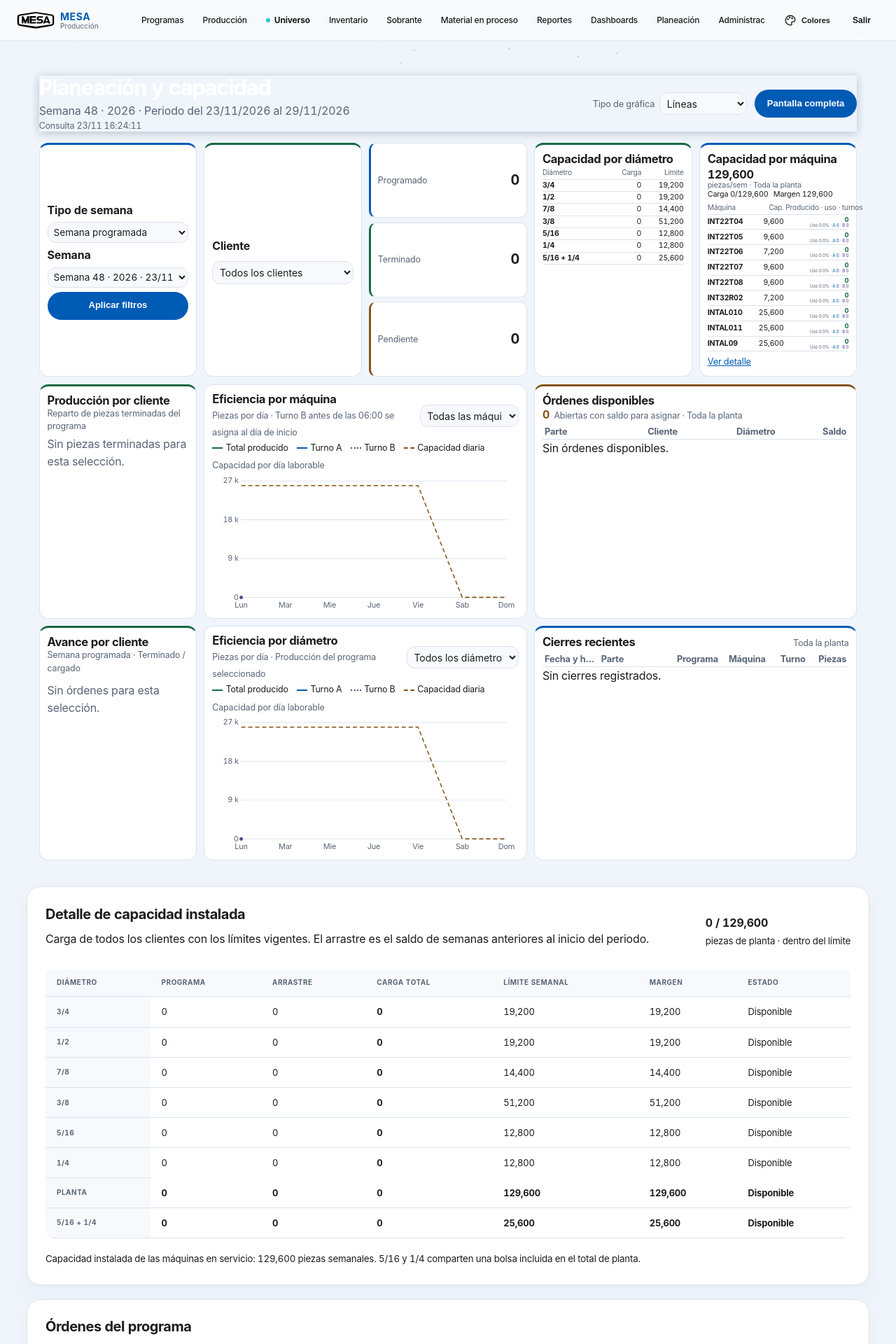
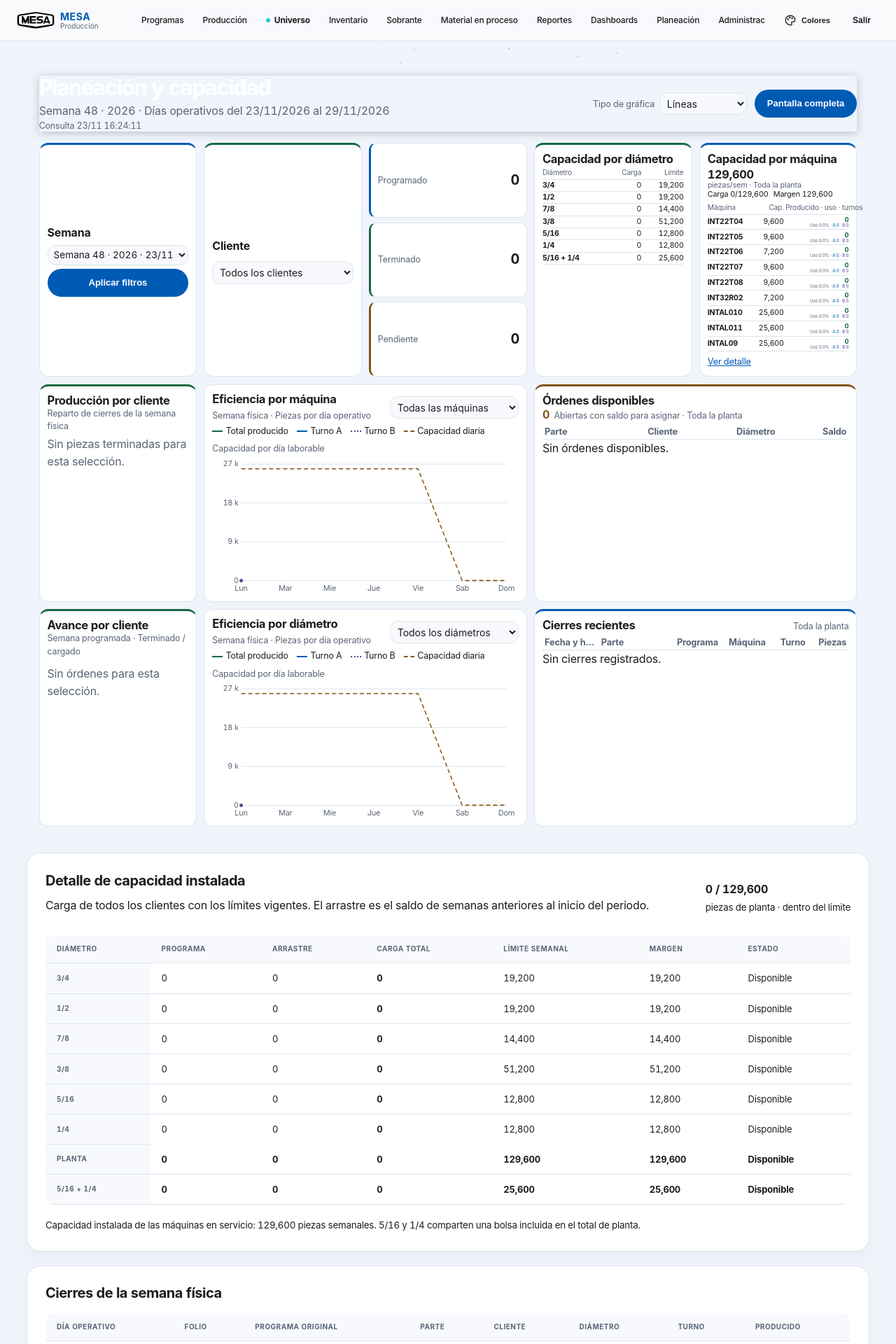
Before and after one commit to Mike50505/Proyecto-Heliang, a Django app: page /planeacion/ in a window 1280 px wide. Shown: the top 1920 px of the page at 70% size. Run offline with Django 5.2, Linux system fonts and the light colour scheme; the visitor is signed in with stand-in values (Sample User, id 1); data comes from the database, SQL or seed files in the repository; data that the repository does not hold is empty.

Commit message:
Unificar el selector de semana del tablero de planeación

```diff
--- a/static/js/capacity-screen.js
+++ b/static/js/capacity-screen.js
@@ -226,14 +226,14 @@
       if (pendingRequest !== request) return;
       const selectors = [
         '[data-cap-period]', '[data-cap-freshness]', '[data-cap-kpis]', '[data-cap-capacity]',
-        '[data-cap-list="machine-capacity"]', '[data-cap-list="diameter-capacity"]', '[data-cap-limit-label]',
+        '[data-cap-list="machine-capacity"]', '[data-cap-list="diameter-capacity"]',
         '[data-cap-list="recent-closes"]',
-        '[data-cap-customer-pie]', '[data-cap-diameter-title]',
+        '[data-cap-customer-pie]',
         '[data-cap-list="clients"]', '[data-cap-order-table]', '[data-cap-orders-total]',
         '[data-cap-series="machine"]', '[data-cap-series="diameter"]', '[data-cap-details]',
       ];
       if (filterChanged || document.activeElement?.form !== form) {
-        selectors.push('#cap-week-mode', '#cap-week', '#cap-client',
+        selectors.push('#cap-week', '#cap-client',
                        '[data-cap-chart-filter][name=chart_machine]', '[data-cap-chart-filter][name=chart_diameter]');
       }
       const fragments = selectors.map(selector => [document.querySelector(selector), updated.querySelector(selector)]);
--- a/templates/operations/capacity.html
+++ b/templates/operations/capacity.html
@@ -5,31 +5,30 @@
 <div class="capacity-board">
 {% include 'operations/capacity_screen.html' %}
 <div data-cap-details>
-<section class="panel" id="capacidad"><div class="cap-heading"><div><h2>Detalle de capacidad instalada</h2><p>{% if physical_week %}Piezas cerradas de lunes a domingo para todos los clientes, con los límites vigentes.{% else %}Carga de todos los clientes con los límites vigentes. El arrastre es el saldo de semanas anteriores al inicio del periodo.{% endif %}</p></div>
+<section class="panel" id="capacidad"><div class="cap-heading"><div><h2>Detalle de capacidad instalada</h2><p>Carga de todos los clientes con los límites vigentes. El arrastre es el saldo de semanas anteriores al inicio del periodo.</p></div>
 <div class="cap-summary {% if plant.over %}cap-warning{% endif %}"><b>{{ plant.load|floatformat:"-3g" }} / {{ plant.limit|floatformat:"-3g" }}</b><small>piezas de planta · {% if plant.over %}límite excedido{% else %}dentro del límite{% endif %}</small></div></div>
 {% if not calendar_week %}<p role="note">Este programa no identifica una semana calendario. Se muestra sólo su carga, sin arrastre.</p>{% endif %}
-<div class="table-wrap"><table><thead><tr><th>Diámetro</th>{% if not physical_week %}<th>Programa</th><th>Arrastre</th>{% endif %}<th>{% if physical_week %}Producido{% else %}Carga total{% endif %}</th><th>Límite semanal</th><th>Margen</th><th>Estado</th></tr></thead><tbody>
+<div class="table-wrap"><table><thead><tr><th>Diámetro</th><th>Programa</th><th>Arrastre</th><th>Carga total</th><th>Límite semanal</th><th>Margen</th><th>Estado</th></tr></thead><tbody>
 {% for r in capacities %}{% include 'operations/capacity_row.html' %}{% endfor %}</tbody>
 <tfoot>{% include 'operations/capacity_row.html' with r=plant %}{% if pool.limit != None and pool.limit > 0 %}{% include 'operations/capacity_row.html' with r=pool %}{% endif %}</tfoot></table></div>
 <small>Capacidad instalada de las máquinas en servicio: {{ installed|floatformat:"-3g" }} piezas semanales. 5/16 y 1/4 comparten una bolsa incluida en el total de planta.</small></section>
-{% if physical_week %}
-<section class="panel"><h2>Cierres de la semana física</h2><div class="table-wrap"><table><thead><tr><th>Fecha de cierre</th><th>Folio</th><th>Programa original</th><th>Parte</th><th>Cliente</th><th>Diámetro</th><th>Turno</th><th>Producido</th></tr></thead><tbody>
-{% for day,folio,program,part,customer,size,shift_label,qty in details %}
+{% if calendar_week %}
+<section class="panel" id="cierres-semana"><h2>Cierres de la semana física</h2><div class="table-wrap"><table><thead><tr><th>Día operativo</th><th>Folio</th><th>Programa original</th><th>Parte</th><th>Cliente</th><th>Diámetro</th><th>Turno</th><th>Producido</th></tr></thead><tbody>
+{% for day,folio,program,part,customer,size,shift_label,qty in closed_details %}
 <tr><td>{{ day|date:"d/m/Y" }}</td><td>{{ folio }}</td><td>{{ program|default:"—" }}</td><td>{{ part }}</td><td>{{ customer }}</td><td>{{ size }}</td><td>{{ shift_label|default:"—" }}</td><td>{{ qty|floatformat:"-3g" }}</td></tr>
 {% empty %}<tr><td colspan="8">Sin cierres en esta semana para la selección.</td></tr>{% endfor %}
 </tbody></table></div>
-{% else %}
+{% if closed_details.has_other_pages %}<nav class="cap-pages" aria-label="Páginas de cierres">{% if closed_details.has_previous %}<a href="?{{ params }}&amp;close_page={{ closed_details.previous_page_number }}#cierres-semana">Anterior</a>{% endif %} Página {{ closed_details.number }} de {{ closed_details.paginator.num_pages }} {% if closed_details.has_next %}<a href="?{{ params }}&amp;close_page={{ closed_details.next_page_number }}#cierres-semana">Siguiente</a>{% endif %}</nav>{% endif %}</section>
+{% endif %}
 <section class="panel"><h2>Órdenes del programa</h2><div class="table-wrap"><table><thead><tr><th>Folio</th><th>Parte</th><th>Cliente</th><th>Diámetro</th><th>Programado</th><th>Terminado</th><th>Pendiente</th></tr></thead><tbody>
 {% for folio,part,customer,size,qty,done,pending in details %}<tr><td>{{ folio }}</td><td>{{ part }}</td><td>{{ customer }}</td><td>{{ size }}</td><td>{{ qty|floatformat:"-3g" }}</td><td>{{ done|floatformat:"-3g" }}</td><td>{{ pending|floatformat:"-3g" }}</td></tr>{% empty %}<tr><td colspan="7">Sin órdenes para esta selección.</td></tr>{% endfor %}</tbody></table></div>
-{% endif %}
 {% if details.has_other_pages %}<nav class="cap-pages" aria-label="Páginas de órdenes">{% if details.has_previous %}<a href="?{{ params }}&amp;page={{ details.previous_page_number }}">Anterior</a>{% endif %} Página {{ details.number }} de {{ details.paginator.num_pages }} {% if details.has_next %}<a href="?{{ params }}&amp;page={{ details.next_page_number }}">Siguiente</a>{% endif %}</nav>{% endif %}</section>
 {% if calendar_week %}<section class="panel" id="equipos"><h2>Utilización por máquina</h2><p>Producción de todos los clientes según la fecha del cierre y las horas configuradas.</p>
 <form method="get" action="#equipos" class="cap-filters"><input type="hidden" name="week" value="{{ week }}"><input type="hidden" name="client" value="{{ client }}">
-<input type="hidden" name="week_mode" value="{% if physical_week %}physical{% else %}programmed{% endif %}">
 <input type="hidden" name="chart_machine" value="{{ chart_machine }}"><input type="hidden" name="chart_diameter" value="{{ chart_diameter }}">
 <label>Periodo<select name="day"><option value="">Semana completa</option>{% for d in dates %}<option value="{{ d|date:'Y-m-d' }}" {% if d|date:'Y-m-d' == day %}selected{% endif %}>{{ d|date:"l d/m" }}</option>{% endfor %}</select></label>
 <label>Turno<select name="shift"><option value="">Todos los turnos</option>{% for s in shifts %}<option {% if s == shift %}selected{% endif %}>{{ s }}</option>{% endfor %}</select></label><button>Ver utilización</button></form>
 <div class="table-wrap"><table><thead><tr><th>Máquina</th><th>Capacidad del periodo</th><th>Piezas producidas</th><th>Utilización</th></tr></thead><tbody>
 {% for code,target,qty,percent in machines %}<tr><th>{{ code }}</th><td>{% if target == None %}Sin configurar{% elif target == 0 %}Fuera de servicio{% else %}{{ target|floatformat:"-3g" }}{% endif %}</td><td>{{ qty|floatformat:"-3g" }}</td><td>{% if percent == None %}—{% else %}{{ percent|floatformat:1 }} %{% endif %}</td></tr>{% endfor %}</tbody></table></div></section>{% endif %}
 </div></div>
-<script defer src="{% static 'js/capacity-screen.js' %}?v=diameter-capacity-reference"></script>{% endblock %}
+<script defer src="{% static 'js/capacity-screen.js' %}?v=single-week-filter"></script>{% endblock %}
--- a/templates/operations/capacity_row.html
+++ b/templates/operations/capacity_row.html
@@ -1 +1 @@
-<tr {% if r.over %}class="cap-warning"{% endif %}><th scope="row">{{ r.name }}</th>{% if not physical_week %}<td>{{ r.planned|floatformat:"-3g" }}</td><td>{{ r.carry|floatformat:"-3g" }}</td>{% endif %}<td><b>{{ r.load|floatformat:"-3g" }}</b></td><td>{% if r.limit != None %}{{ r.limit|floatformat:"-3g" }}{% else %}—{% endif %}</td><td>{% if r.margin != None %}{{ r.margin|floatformat:"-3g" }}{% else %}—{% endif %}</td><td>{% if r.limit == None %}Sin límite definido{% elif r.over %}Excedido{% elif r.margin == 0 %}Al límite{% else %}Disponible{% endif %}</td></tr>
+<tr {% if r.over %}class="cap-warning"{% endif %}><th scope="row">{{ r.name }}</th><td>{{ r.planned|floatformat:"-3g" }}</td><td>{{ r.carry|floatformat:"-3g" }}</td><td><b>{{ r.load|floatformat:"-3g" }}</b></td><td>{% if r.limit != None %}{{ r.limit|floatformat:"-3g" }}{% else %}—{% endif %}</td><td>{% if r.margin != None %}{{ r.margin|floatformat:"-3g" }}{% else %}—{% endif %}</td><td>{% if r.limit == None %}Sin límite definido{% elif r.over %}Excedido{% elif r.margin == 0 %}Al límite{% else %}Disponible{% endif %}</td></tr>
--- a/templates/operations/capacity_screen.html
+++ b/templates/operations/capacity_screen.html
@@ -2,7 +2,7 @@
   <header class="cap-screen-head">
     <div><h1>Planeación y capacidad</h1>
       <div class="cap-screen-meta">
-        <p data-cap-period>{{ label }} · {% if physical_week %}Días operativos{% else %}Periodo{% endif %} del {{ week_monday|date:"d/m/Y" }} al {{ week_sunday|date:"d/m/Y" }}</p>
+        <p data-cap-period>{{ label }}{% if calendar_week %} · Días operativos del {{ week_monday|date:"d/m/Y" }} al {{ week_sunday|date:"d/m/Y" }}{% endif %}</p>
         <p class="cap-screen-freshness"><span data-cap-freshness>Consulta <time datetime="{{ snapshot_at|date:'c' }}">{{ snapshot_at|date:'d/m H:i:s' }}</time></span><span class="cap-refresh-cadence"> · Cada 45 s</span></p>
       </div>
     </div>
@@ -20,11 +20,6 @@
   <form id="capacity-filters" method="get" data-cap-filter></form>
   <div class="cap-screen-grid" data-cap-grid>
     <section class="cap-screen-card cap-week-filter">
-      <label for="cap-week-mode">Tipo de semana</label>
-      <select id="cap-week-mode" name="week_mode" form="capacity-filters" data-cap-chart-filter data-glide-skip>
-        <option value="programmed" {% if not physical_week %}selected{% endif %}>Semana programada</option>
-        <option value="physical" {% if physical_week %}selected{% endif %}>Semana física</option>
-      </select>
       <label for="cap-week">Semana</label>
       <select id="cap-week" name="week" form="capacity-filters" data-glide-skip>
         {% for key,name in weeks %}<option value="{{ key }}" {% if key == week %}selected{% endif %}>{{ name }}</option>{% endfor %}
@@ -38,17 +33,17 @@
         {% for id,name in clients %}<option value="{{ id }}" {% if id == client %}selected{% endif %}>{{ name }}</option>{% endfor %}
       </select>
     </section>
-    <section class="cap-kpis" aria-label="Resumen del programa" data-cap-kpis>
-      <article><span>{% if physical_week %}Programa asignado{% else %}Programado{% endif %}</span><strong>{{ total.planned|floatformat:"-3g" }}</strong></article>
-      <article><span>{% if physical_week %}Producido por cierre{% else %}Terminado{% endif %}</span><strong>{{ total.done|floatformat:"-3g" }}</strong></article>
-      <article><span>{% if physical_week %}Pendiente del programa{% else %}Pendiente{% endif %}</span><strong>{{ total.pending|floatformat:"-3g" }}</strong></article>
+    <section class="cap-kpis" aria-label="Resumen de la semana programada" data-cap-kpis>
+      <article><span>Programado</span><strong>{{ total.planned|floatformat:"-3g" }}</strong></article>
+      <article><span>Terminado</span><strong>{{ total.done|floatformat:"-3g" }}</strong></article>
+      <article><span>Pendiente</span><strong>{{ total.pending|floatformat:"-3g" }}</strong></article>
     </section>
     <section class="cap-screen-card cap-machine-capacity-card">
       <h2>Capacidad por máquina</h2>
       <div class="cap-capacity-summary" data-cap-capacity>
         <strong>{{ installed|floatformat:"-3g" }}</strong>
         <small>piezas/sem · Toda la planta</small>
-        <span class="{% if plant.over %}cap-over{% endif %}">{% if physical_week %}Prod.{% else %}Carga{% endif %} {{ plant.load|floatformat:"-3g" }}/{{ plant.limit|floatformat:"-3g" }}</span>
+        <span class="{% if plant.over %}cap-over{% endif %}">Carga {{ plant.load|floatformat:"-3g" }}/{{ plant.limit|floatformat:"-3g" }}</span>
         <span class="{% if plant.over %}cap-over{% endif %}">{% if plant.over %}Exceso{% else %}Margen{% endif %} {{ plant_gap|floatformat:"-3g" }}</span>
       </div>
       <div class="cap-machine-capacity" role="table" aria-label="Capacidad y utilización semanal por máquina">
@@ -76,7 +71,7 @@
       <h2>Capacidad por diámetro</h2>
       <div class="cap-machine-capacity" role="table" aria-label="Carga y límite semanal por diámetro">
         <div class="cap-diameter-capacity-head" role="row">
-          <span role="columnheader">Diámetro</span><span role="columnheader" data-cap-limit-label>{% if physical_week %}Producido{% else %}Carga{% endif %}</span><span role="columnheader">Límite</span>
+          <span role="columnheader">Diámetro</span><span role="columnheader">Carga</span><span role="columnheader">Límite</span>
         </div>
         <div class="cap-screen-list cap-machine-capacity-list" data-cap-list="diameter-capacity" role="rowgroup" tabindex="0">
           {% for row in capacities %}
@@ -89,7 +84,7 @@
     <div class="cap-clients">
       <section class="cap-screen-card cap-customer-pie" data-cap-customer-pie>
         <h2>Producción por cliente</h2>
-        <small>{% if physical_week %}Reparto de cierres de la semana física{% else %}Reparto de piezas terminadas del programa{% endif %}</small>
+        <small>Reparto de cierres de la semana física</small>
         {% if customer_slices %}
           <div class="cap-pie-content">
             <div class="cap-pie-plot" data-cap-pie-plot aria-hidden="true"></div>
@@ -113,7 +108,7 @@
     </div>
     <section class="cap-screen-card cap-machines">
       <div class="cap-chart-heading">
-        <div><h2>Eficiencia por máquina</h2><small>Piezas por día · Turno B antes de las 06:00 se asigna al día de inicio</small></div>
+        <div><h2>Eficiencia por máquina</h2><small>Semana física · Piezas por día operativo</small></div>
         <select aria-label="Máquina de la gráfica" name="chart_machine" form="capacity-filters" data-cap-chart-filter data-glide-skip>
           <option value="">Todas las máquinas</option>
           {% for name in machine_options %}<option value="{{ name }}" {% if name == chart_machine %}selected{% endif %}>{{ name }}</option>{% endfor %}
@@ -125,7 +120,7 @@
     </section>
     <section class="cap-screen-card cap-diameters">
       <div class="cap-chart-heading">
-        <div data-cap-diameter-title><h2>Eficiencia por diámetro</h2><small>Piezas por día · {% if physical_week %}Cierres del día operativo{% else %}Producción del programa seleccionado{% endif %}</small></div>
+        <div><h2>Eficiencia por diámetro</h2><small>Semana física · Piezas por día operativo</small></div>
         <select aria-label="Diámetro de la gráfica" name="chart_diameter" form="capacity-filters" data-cap-chart-filter data-glide-skip>
           <option value="">Todos los diámetros</option>
           {% for name in diameter_options %}<option value="{{ name }}" {% if name == chart_diameter %}selected{% endif %}>{{ name }}</option>{% endfor %}
```
Also changed, not shown: operations/capacity.py (+17 -35 lines), tests/test_capacity_dashboard.py (+9 -13 lines).
